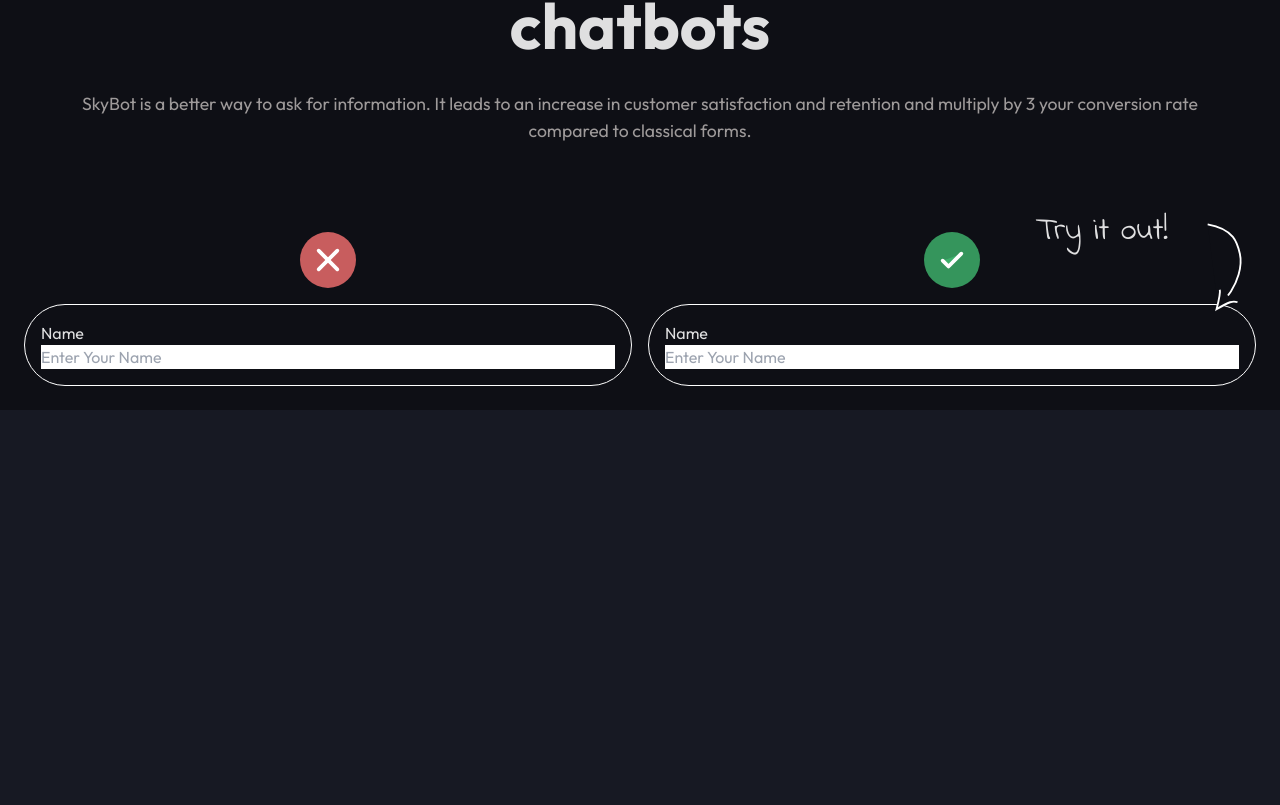
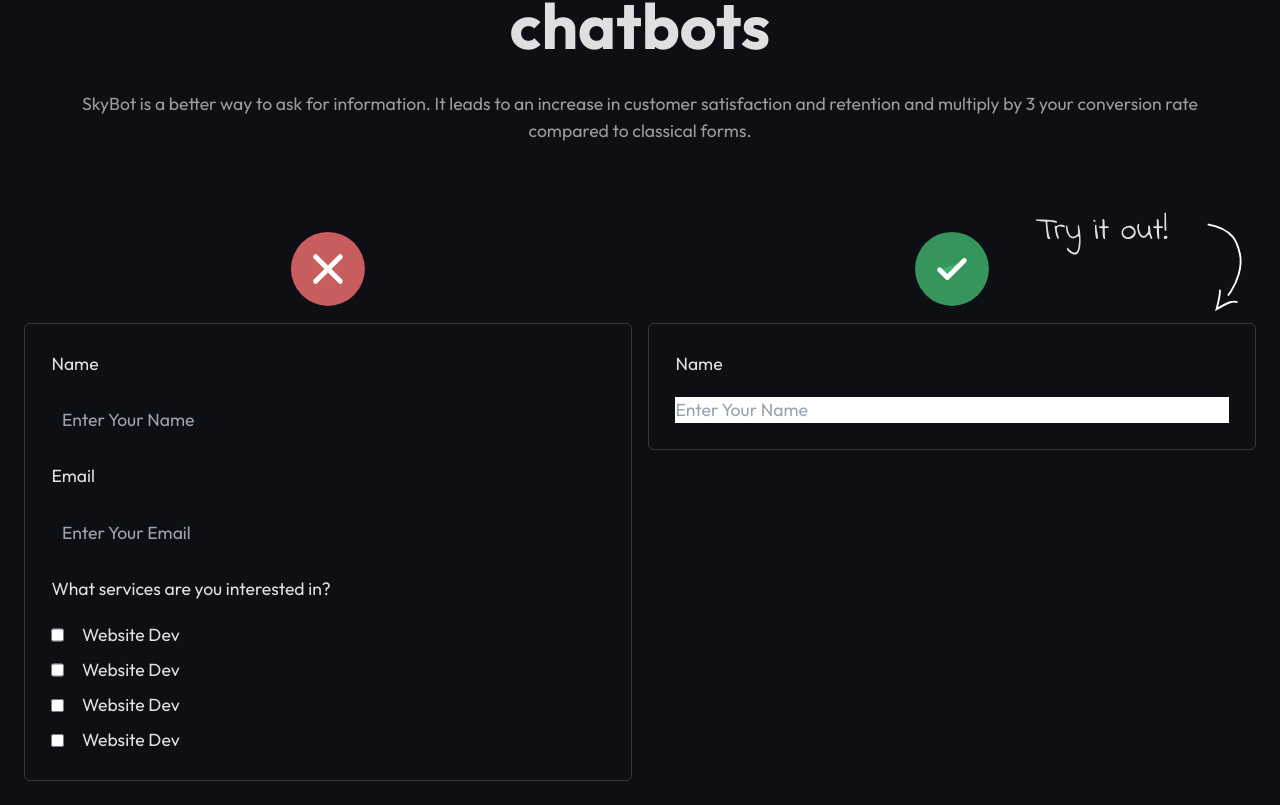
Before and after one commit to kevit-siddharth-singh/React-Tailwind-Responsive-Chatbot-Website, a React (Vite) app: page / in a window 1280 px wide. Shown: the part 1974-2779 px from the top of the page. Before the commit the page ends 2384 px from the top, so only its background shows below. Built offline with nearby package versions, Linux system fonts and the light colour scheme.

Commit message:
Added form Layout

```diff
--- a/src/Components/Body.css
+++ b/src/Components/Body.css
@@ -1,4 +1,10 @@
 @import url('https://fonts.googleapis.com/css2?family=Indie+Flower&display=swap');
+
+:root {
+  --round-Border: 0.375rem;
+
+}
+
 
 .body-wrapper {
   background-color: #0e0f15;
@@ -40,7 +46,7 @@
   gap: 1em;
 }
 .form-wrapper svg {
-  width: 3.5em;
+  width: 4.2em;
   cursor: pointer;
   transition: 0.3s ease-in-out;
 }
@@ -62,6 +68,7 @@
   flex-direction: column;
   align-items: center;
   gap: 1em;
+  font-size: 1.1em;
 }
 
 .form1,
@@ -69,11 +76,19 @@
   width: 100%;
   display: flex;
   flex-direction: column;
-  border: 1px solid white;
-  border-radius: 45px;
-  padding: 1em;
+  border:1px solid #ffffff29;
+  border-radius: var(--round-Border);
+  padding: 1.5em;
+  gap: 1.1em;
+  transition: 0.3s ease-in-out;
+  user-select: none;
 }
+.form1:hover,
+.form2:hover{
+border: 1px solid #ffffff6a;
 
+
+}
 .graffiti {
     display: flex;
     position: absolute;
@@ -87,4 +102,33 @@
 
 }
 
+.text-input{
+  padding: 0.6em;
+  background: transparent;
+  border-radius:var(--round-Border) ;
+
+}
+.text-input:focus{
+  padding: 0.8em;
+  border: none;
+  outline: 1px solid gray;
+}
+
+.checkboxes{
+  display: flex;
+  flex-direction: column;
+  gap: 0.5em;
+}
+.label{
+  display: flex;
+  gap: 1em;
+}
+
+
+
+
 /* Sid : Form Css Ends here  */
+
+
+
+/* Todo: 1. Add Rainbow Color Border when hover on form1-2 */
--- a/src/Components/Body.jsx
+++ b/src/Components/Body.jsx
@@ -64,7 +64,43 @@
             </svg>
             <div className="form1">
               <label htmlFor="name">Name</label>
-              <input type="text" id="name" placeholder="Enter Your Name" />
+              <input
+                className="text-input "
+                type="text"
+                id="name"
+                placeholder="Enter Your Name"
+              />
+              <label htmlFor="name">Email</label>
+              <input
+                className="text-input"
+                type="email"
+                id="email"
+                placeholder="Enter Your Email"
+              />
+              {/* Note: CheckBoxes */}
+              <p>What services are you interested in?</p>
+
+              <div className="checkboxes">
+              <div className="label">
+                <input type="checkbox" id="Website Dev" />
+                <label htmlFor="Website Dev">Website Dev</label>
+              </div>
+              <div className="label">
+                <input type="checkbox" id="Website Dev" />
+                <label htmlFor="Website Dev">Website Dev</label>
+              </div>
+              <div className="label">
+                <input type="checkbox" id="Website Dev" />
+                <label htmlFor="Website Dev">Website Dev</label>
+              </div>
+              <div className="label">
+                <input type="checkbox" id="Website Dev" />
+                <label htmlFor="Website Dev">Website Dev</label>
+              </div>
+              </div>
+
+
+
             </div>
           </div>
           <div className="form">
```
